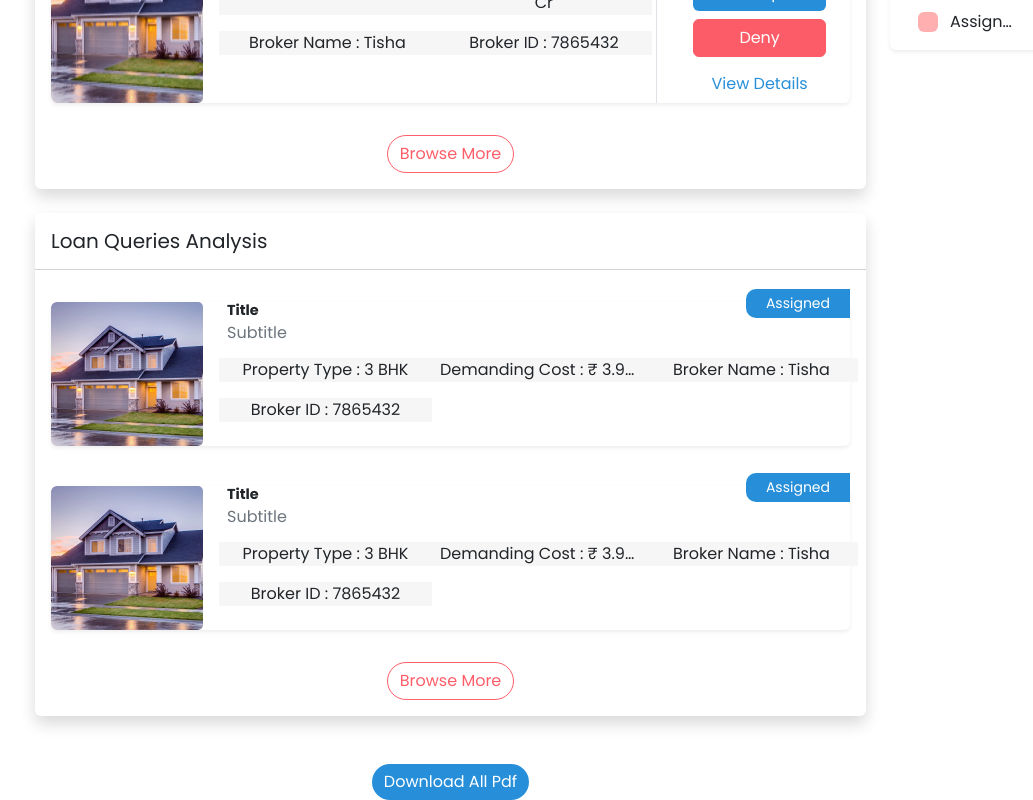
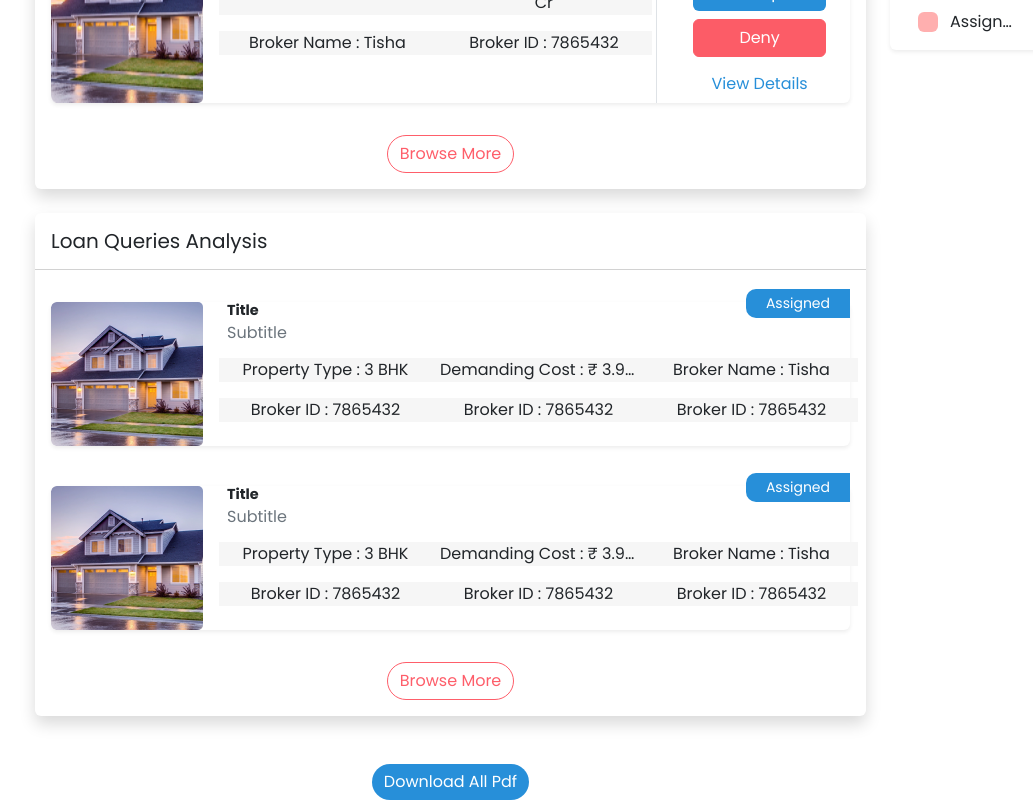
Before and after one commit to Vivekackrolix/Nesto-Frontend, a React (Create React App) app: page /home-dashboard in a window 1280 px wide. Shown: the part 1639-2439 px from the top of the page, without its empty margins (47-1080 px from the left). Built offline with nearby package versions, Linux system fonts and the light colour scheme.

Commit message:
added accepted loan quesries data

```diff
--- a/src/dashboard/dashboard-card-big/DashboardChildCard.js
+++ b/src/dashboard/dashboard-card-big/DashboardChildCard.js
@@ -20,6 +20,15 @@ const assignedColumnsData = [
   { label: 'Property Type', value: '3 BHK' },
   { label: 'Demanding Cost', value: '₹ 3.94 Cr' },
   { label: 'Broker Name', value: 'Tisha' },
+  { label: 'Broker ID', value: '7865432' },
+];
+
+const acceptedLoanQueriesData = [
+  { label: 'Property Type', value: '3 BHK' },
+  { label: 'Demanding Cost', value: '₹ 3.94 Cr' },
+  { label: 'Broker Name', value: 'Tisha' },
+  { label: 'Broker ID', value: '7865432' },
+  { label: 'Broker ID', value: '7865432' },
   { label: 'Broker ID', value: '7865432' },
 ];
 
@@ -86,7 +95,7 @@ const DashboardChildCard = ({ cardType }) => {
               ))}
 
             {cardType === 'acceptedLoanQueries' &&
-              assignedColumnsData.map(({ label, value }, index) => (
+              acceptedLoanQueriesData.map(({ label, value }, index) => (
                 <Col key={index} xs={12} md={4} className="text-truncate">
                   {label} : {value}
                 </Col>
```
